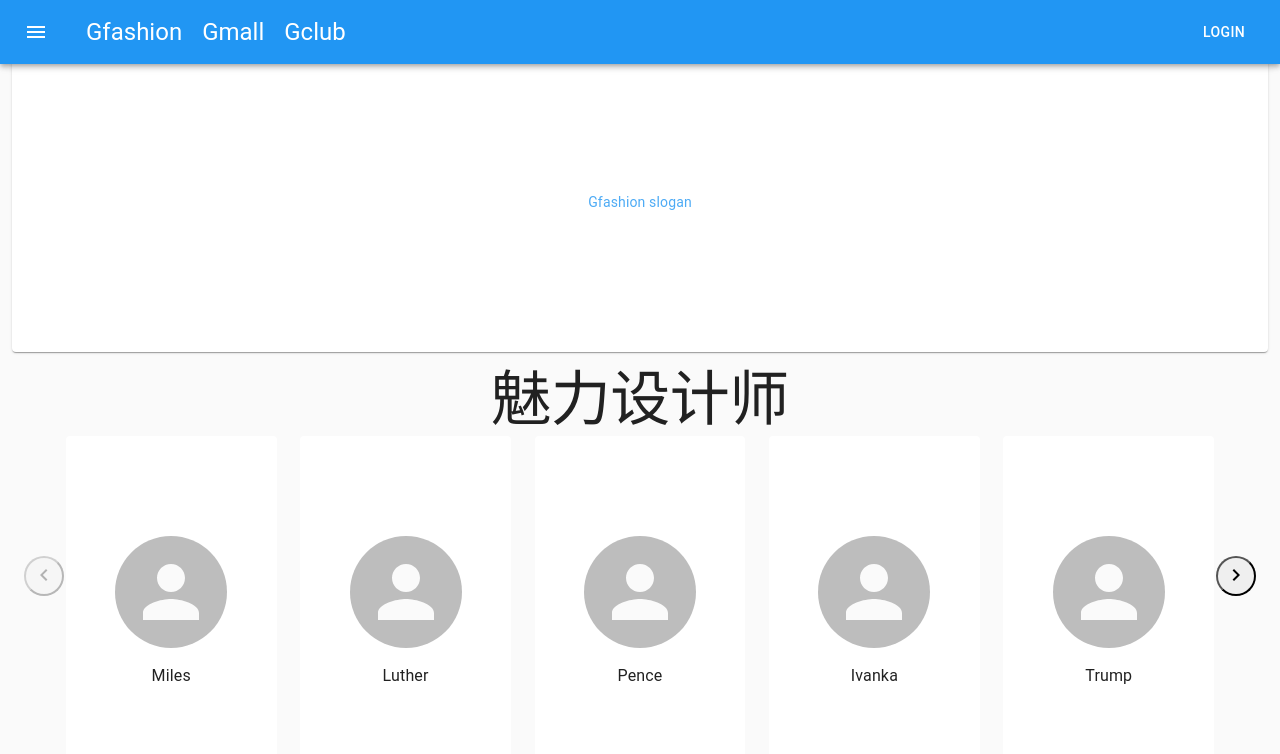
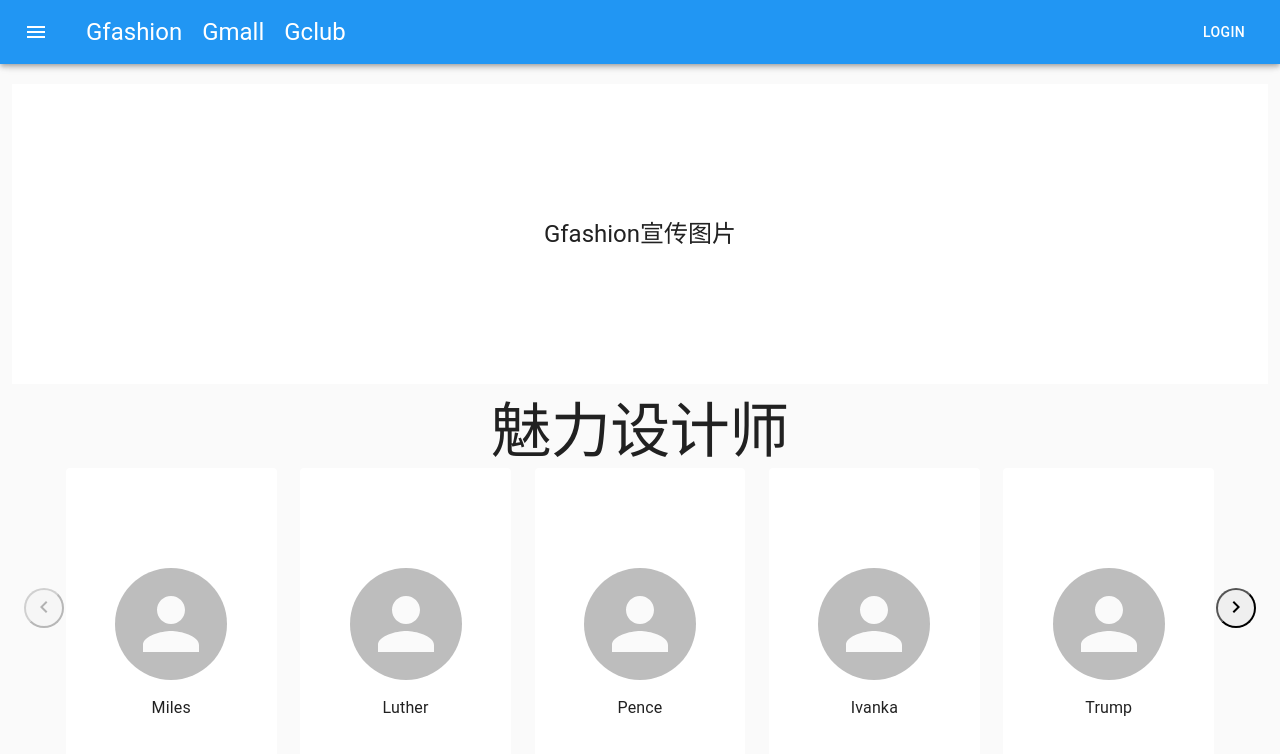
Before and after one commit to NezPea/gfashion, a React (Create React App) app in the folder web/: page /cn/ in a window 1280 px wide. Shown: the top 754 px of the page. Built offline with nearby package versions, Linux system fonts and the light colour scheme.

Commit message:
adjust the slogan component

```diff
--- a/web/src/components/MainFrame/index.tsx
+++ b/web/src/components/MainFrame/index.tsx
@@ -6,7 +6,7 @@ import { createStyles, makeStyles, Theme } from '@material-ui/core/styles';
 const useStyles = makeStyles((theme: Theme) =>
   createStyles({
     root: {
-      paddingTop: theme.spacing(8),
+      paddingTop: theme.spacing(12),
     }
   }),
 );
--- a/web/src/pages/GFashion/slogan.tsx
+++ b/web/src/pages/GFashion/slogan.tsx
@@ -1,19 +1,20 @@
 import React from 'react';
 import { createStyles, makeStyles, Theme } from '@material-ui/core/styles';
-import Paper from '@material-ui/core/Paper';
-import { Grid } from '@material-ui/core';
+import { Grid, Typography } from '@material-ui/core';
 
 const useStyles = makeStyles((theme: Theme) =>
   createStyles({
     root: {
       display: 'flex',
       flexDirection: 'column',
-      alignItems: 'center'
+      alignItems: 'center',
+      justifyContent: 'center',
+      height: 300,
+      backgroundColor: theme.palette.background.paper
     },
     paper: {
       padding: theme.spacing(2),
       color: theme.palette.primary[theme.palette.type],
-      height: 300,
       display: 'flex',
       alignItems: 'center',
       justifyContent: 'center'
@@ -25,10 +26,10 @@ export default () => {
   const classes = useStyles();
 
   return (
-    <Grid item spacing={3}>
+    <Grid item spacing={3} className={classes.root}>
       <Grid container spacing={3}>
         <Grid xs={12} alignContent='center' alignItems='center'>
-          <Paper className={classes.paper}>Gfashion slogan</Paper>
+          <Typography variant='h5' align='center'>Gfashion宣传图片</Typography>
         </Grid>
       </Grid>
     </Grid>
```
